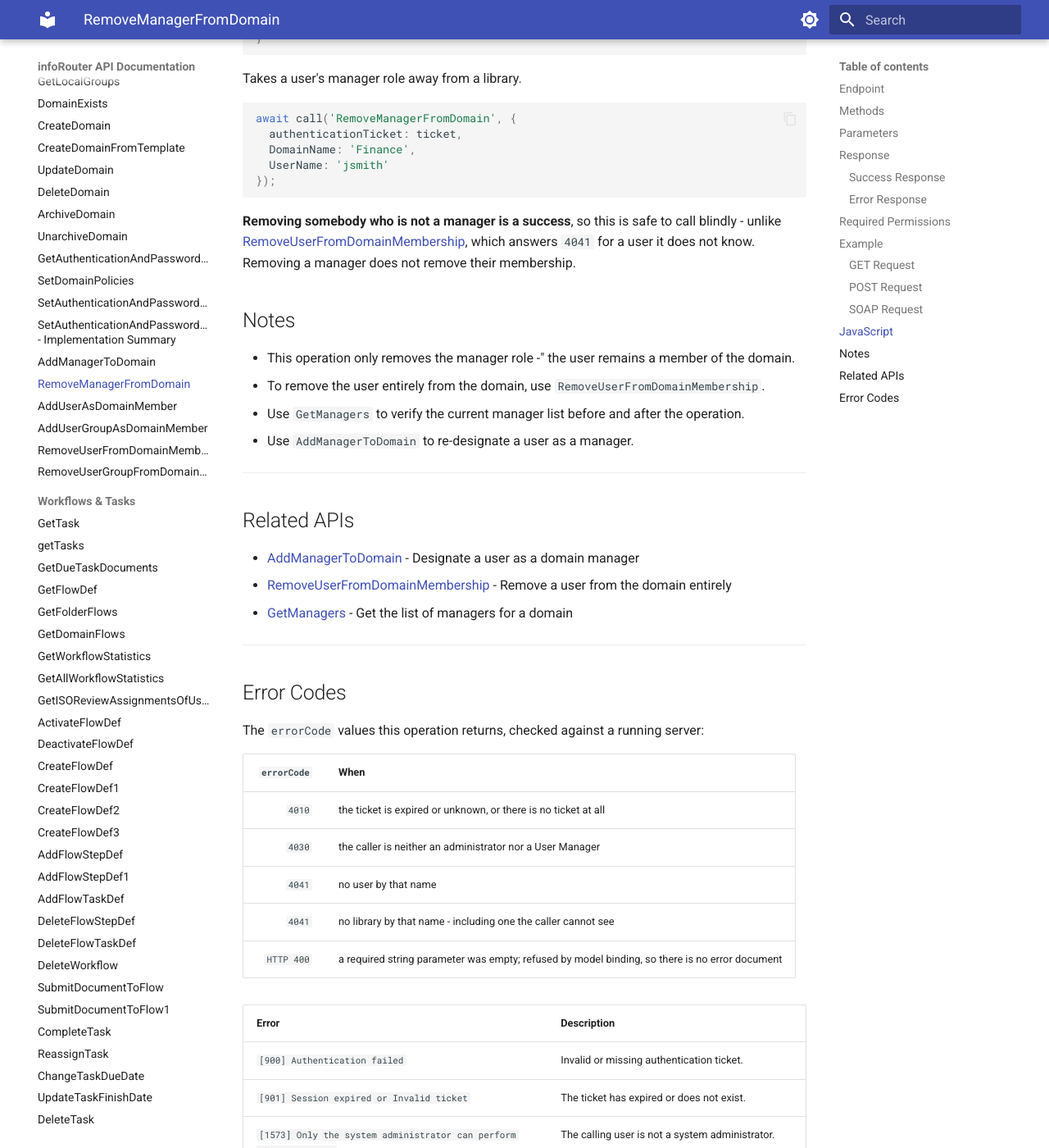
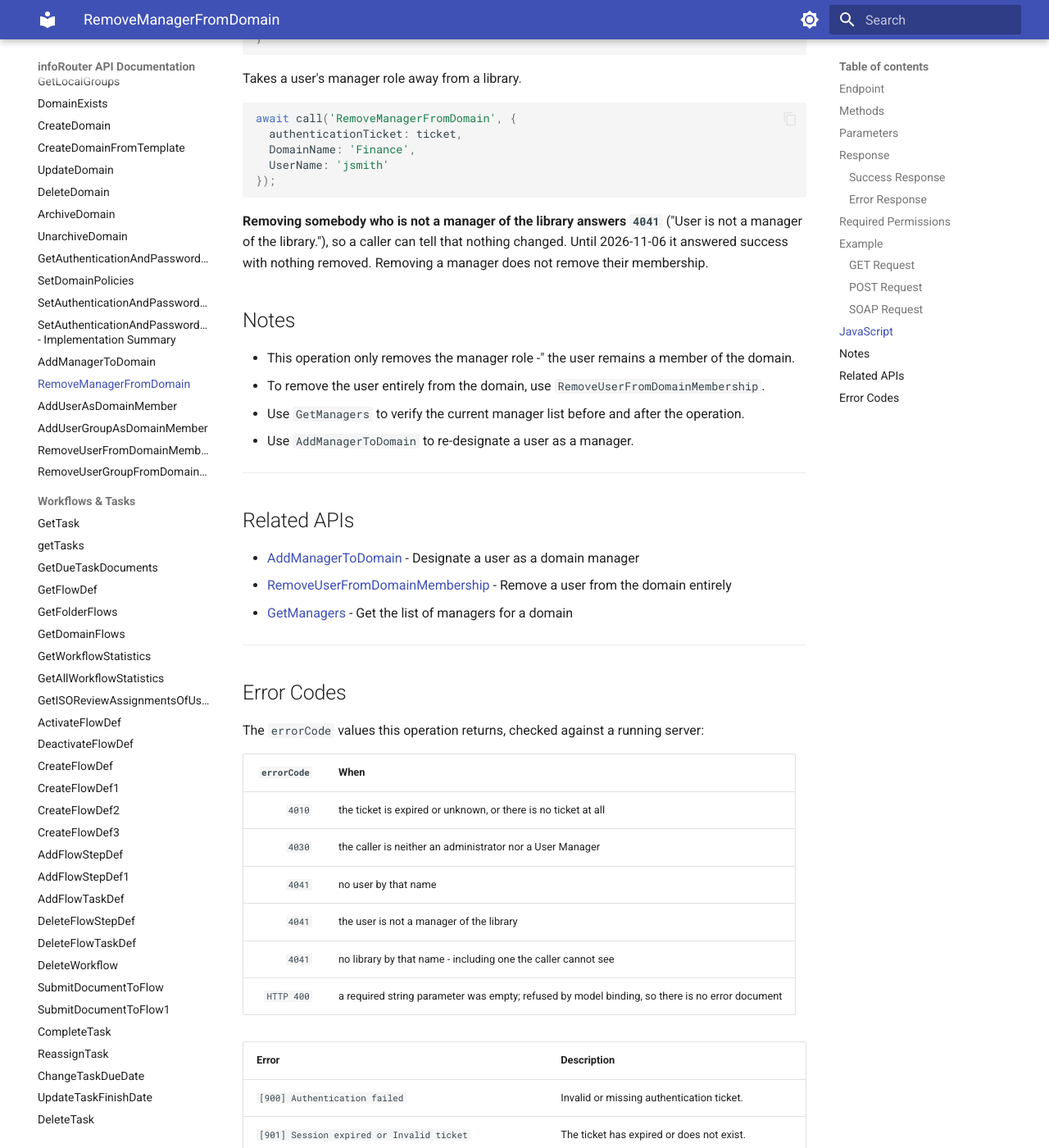
Before and after one commit to inforouter/apidocs, an MkDocs documentation site: the page built from docs/RemoveManagerFromDomain.md, in a window 1280 px wide and 1400 px high, scrolled down 2555 px. Shown: the whole window at 82% size. Built offline with MkDocs 1.6.1 and Material for MkDocs 9.7.7, drawn with Linux system fonts in a browser that asks for light colours.

Commit message:
6010 for a guest on a licence without Anonymous Access; RemoveManagerFromDomain answers 4041 for a non-manager
AuthenticateUser, AuthenticateUser1 and isValidTicket list the new 6010, the conventions and glossary error
bands carry it, and RemoveManagerFromDomain no longer says removing a non-manager is a success.

Co-Authored-By: Claude Opus 5.5 <noreply@anthropic.com>

````diff
--- a/docs/RemoveManagerFromDomain.md
+++ b/docs/RemoveManagerFromDomain.md
@@ -115,9 +115,9 @@ await call('RemoveManagerFromDomain', {
 });
 ```
 
-**Removing somebody who is not a manager is a success**, so this is safe to call blindly - unlike
-[RemoveUserFromDomainMembership](RemoveUserFromDomainMembership.md), which answers `4041` for a user
-it does not know. Removing a manager does not remove their membership.
+**Removing somebody who is not a manager of the library answers `4041`** ("User is not a manager of
+the library."), so a caller can tell that nothing changed. Until 2026-11-06 it answered success with
+nothing removed. Removing a manager does not remove their membership.
 
 ## Notes
 
@@ -145,6 +145,7 @@ The `errorCode` values this operation returns, checked against a running server:
 | `4010` | the ticket is expired or unknown, or there is no ticket at all |
 | `4030` | the caller is neither an administrator nor a User Manager |
 | `4041` | no user by that name |
+| `4041` | the user is not a manager of the library |
 | `4041` | no library by that name - including one the caller cannot see |
 | `HTTP 400` | a required string parameter was empty; refused by model binding, so there is no error document |
 
````
Also changed, not shown: docs/AuthenticateUser.md (+1 -0 lines), docs/AuthenticateUser1.md (+1 -0 lines), docs/isValidTicket.md (+1 -0 lines), docs/rules/conventions.md (+1 -0 lines), docs/rules/glossary.md (+1 -1 lines).
